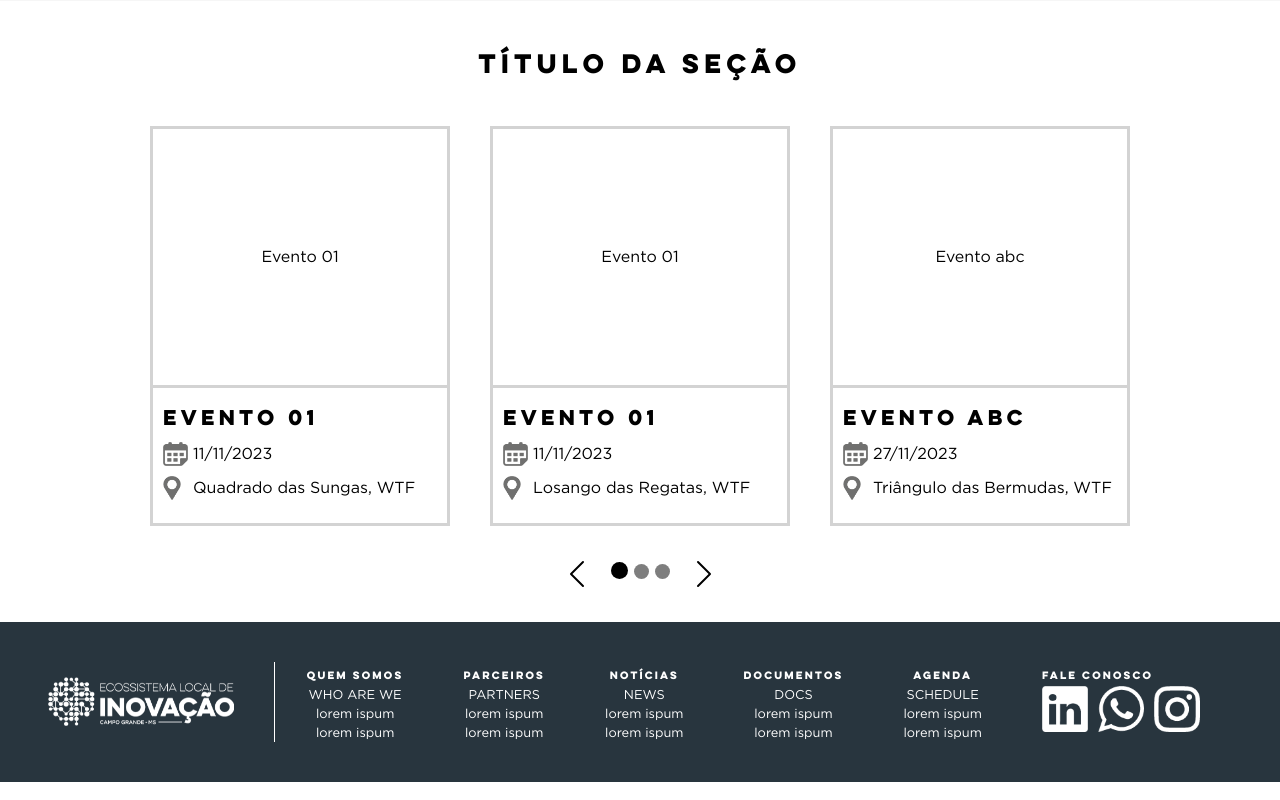
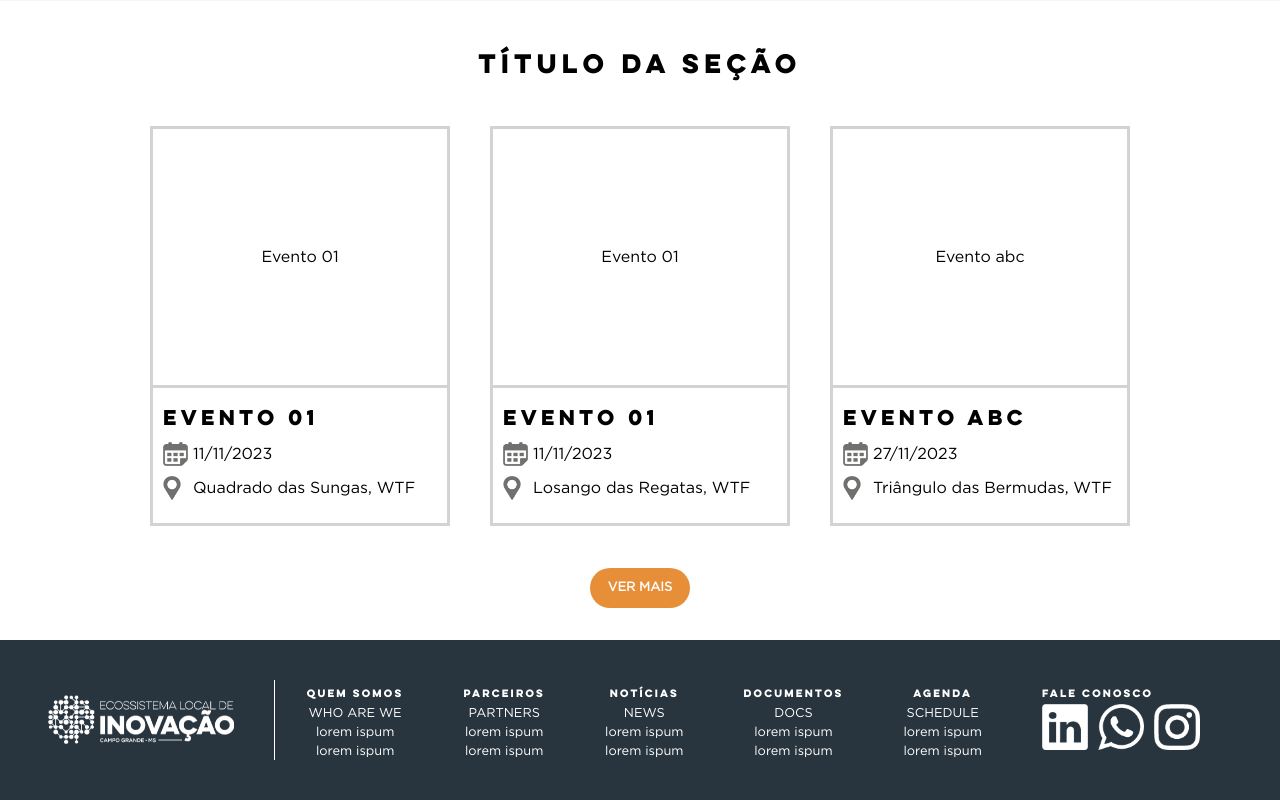
Before and after one commit to sesistartup/ecossistemadeinovacaocg, a Vue app: page /eventos in a window 1280 px wide. Shown: the part 1263-2063 px from the top of the page. Built offline with nearby package versions, Linux system fonts and the light colour scheme.

Commit message:
updated container card eventos

```diff
--- a/src/components/eventos/CardEvento.vue
+++ b/src/components/eventos/CardEvento.vue
@@ -36,6 +36,9 @@
       display: flex;
       justify-content: center;
       align-items: center;
+      img {
+        width: -webkit-fill-available;
+      }
     }
     .infos-container {
       border-top: 3px solid lightgray;
--- a/src/components/eventos/ContainerCardsEvento.vue
+++ b/src/components/eventos/ContainerCardsEvento.vue
@@ -3,7 +3,7 @@
     <header>
       <h1 class="dark-title">TÍTULO DA SEÇÃO</h1>
     </header>
-    <nav v-for="(cardPage, index) in dummyCardsPages">
+    <!-- <nav v-for="(cardPage, index) in dummyCardsPages">
       <div class="container-fluid h-100" v-if="index === selectedPage">
         <div class="row">
           <div class="col-12 col-md-6 col-xl-4" v-for="(card, index) in cardPage" :key="index">
@@ -18,13 +18,40 @@
           </div>
         </div>
       </div>
+    </nav> -->
+    <nav v-for="(container, containerIndex) in dummyContainer" :key="containerIndex">
+      <div class="container-fluid h-100">
+        <div class="row">
+          <div class="col-12 col-md-6 col-xl-4" v-for="(card, index) in container" :key="index">
+            <CardEvento
+              :hasImage="card.hasImage"
+              :image="card.image"
+              :nomeEvento="card.nomeEvento"
+              :dataEvento="card.dataEvento"
+              :enderecoEvento="card.enderecoEvento"
+              :class="setSelfMargin(index)"
+            />
+          </div>
+        </div>
+      </div>
     </nav>
     <footer>
-      <button type="button" @click.prevent="setSelectedPage(selectedPage - 1)" class="carousel-control-prev-icon"/>
+      <!-- <button type="button" @click.prevent="setSelectedPage(selectedPage - 1)" class="carousel-control-prev-icon"/>
       <div class="box">
         <button type="button" v-for="(indicator, index) in indicators" :key="indicator" class="indicator" :class="{'active': selectedPage === index}" @click.prevent="setSelectedPage(index)"/>
       </div>
-      <button type="button" @click.prevent="setSelectedPage(selectedPage + 1)" class="carousel-control-next-icon"/>
+      <button type="button" @click.prevent="setSelectedPage(selectedPage + 1)" class="carousel-control-next-icon"/> -->
+      <GeneralBtn
+        btnText="VER MAIS"
+        :isExternalLink="false"
+        link="#"
+        bgColor="#e78f38"
+        width="100px"
+        textColor="#fff"
+        height="40px"
+        id="know_more"
+        @click="addEventsToView()"
+      />
     </footer>
   </section>
 </template>
@@ -32,6 +59,7 @@
 <script setup lang="ts">
 import { reactive, ref } from 'vue';
 import CardEvento from './CardEvento.vue';
+import GeneralBtn from '../buttons/GeneralBtn.vue';
 
 const selectedPage = ref(0)
 const indicators = ref(3)
@@ -106,6 +134,31 @@ const dummyCardsPages = reactive([
     }
   ]
 ])
+const dummyContainer = reactive([
+  [
+    {
+      hasImage: false,
+      image: 'opa',
+      nomeEvento: "Evento 01",
+      dataEvento: "11/11/2023",
+      enderecoEvento: "Quadrado das Sungas, WTF",
+    },
+    {
+      hasImage: false,
+      image: 'opa',
+      nomeEvento: "Evento 01",
+      dataEvento: "11/11/2023",
+      enderecoEvento: "Losango das Regatas, WTF",
+    },
+    {
+      hasImage: false,
+      image: 'opa',
+      nomeEvento: "Evento abc",
+      dataEvento: "27/11/2023",
+      enderecoEvento: "Triângulo das Bermudas, WTF",
+    }
+  ]
+])
 const setSelfMargin = (num: number) => {
   if (num === 1) return 'm-auto'
   return num === 0 ? 'mr-auto' : 'ml-auto'
@@ -119,6 +172,31 @@ const setSelectedPage = (page: number) => {
   } else {
     selectedPage.value = page
   }
+}
+const addEventsToView = () => {
+  dummyContainer.push([
+    {
+      hasImage: true,
+      image: '/src/assets/home/carousel/embrapa.png',
+      nomeEvento: "Evento adicionado",
+      dataEvento: "05/07/2024",
+      enderecoEvento: "Acapulco",
+    },
+    {
+      hasImage: false,
+      image: 'opa',
+      nomeEvento: "Evento 01",
+      dataEvento: "11/11/2023",
+      enderecoEvento: "Losango das Regatas, WTF",
+    },
+    {
+      hasImage: false,
+      image: 'opa',
+      nomeEvento: "Evento abc",
+      dataEvento: "27/11/2023",
+      enderecoEvento: "Triângulo das Bermudas, WTF",
+    }
+  ])
 }
 </script>
 
@@ -134,6 +212,7 @@ const setSelectedPage = (page: number) => {
       .container-fluid {
         padding: 0;
         height: 500px;
+        margin-bottom: 2rem;
       }
     }
     footer {
--- a/src/components/eventos/DestaquesCarousel.vue
+++ b/src/components/eventos/DestaquesCarousel.vue
@@ -96,6 +96,7 @@ import GeneralBtn from '../buttons/GeneralBtn.vue';
         opacity: .5;
         transition: opacity .6s ease;
         border-radius: 15px;
+        z-index: 5;
       }
     }
     .indicators-container {
--- a/src/components/parceiros/Partners.vue
+++ b/src/components/parceiros/Partners.vue
@@ -1,5 +1,5 @@
 <template>
-  <section class="container-fluid partners-container">
+  <section class="container-fluid partners-container ghp">
     <h1 class="dark-title">EMPRESAS PARCEIRAS</h1>
     <main>
       <div id="partnersCarousel" class="carousel slide carousel-dark" data-bs-ride="carousel" pause="true">
@@ -30,15 +30,25 @@
 
 <style scoped lang="scss">
   section.partners-container {
-    padding: 40px 200px !important;
+    // padding: 40px 200px !important;
+    height: 500px;
+    display: flex;
+    flex-direction: column;
+    justify-content: center;
   }
   .carousel-item {
     // display: flex;
     // justify-content: center;
     // align-content: center;
     img {
-      width: 300px !important;
+      min-width: 240px !important;
       margin: auto;
+      max-width: 500px;
     }
   }
+  // @media (max-width: 576px) {
+  //   section.partners-container {
+  //     padding: 0 !important;
+  //   }
+  // }
 </style>
```
